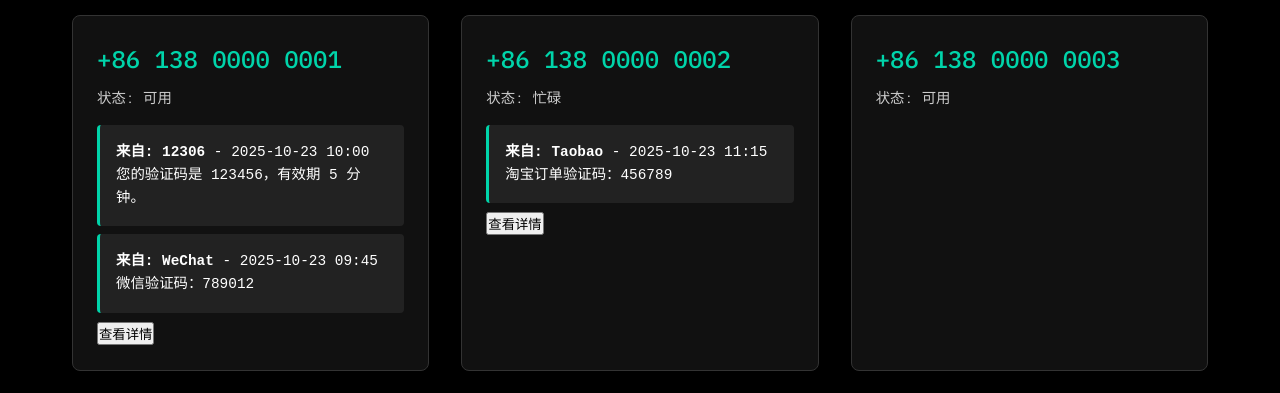
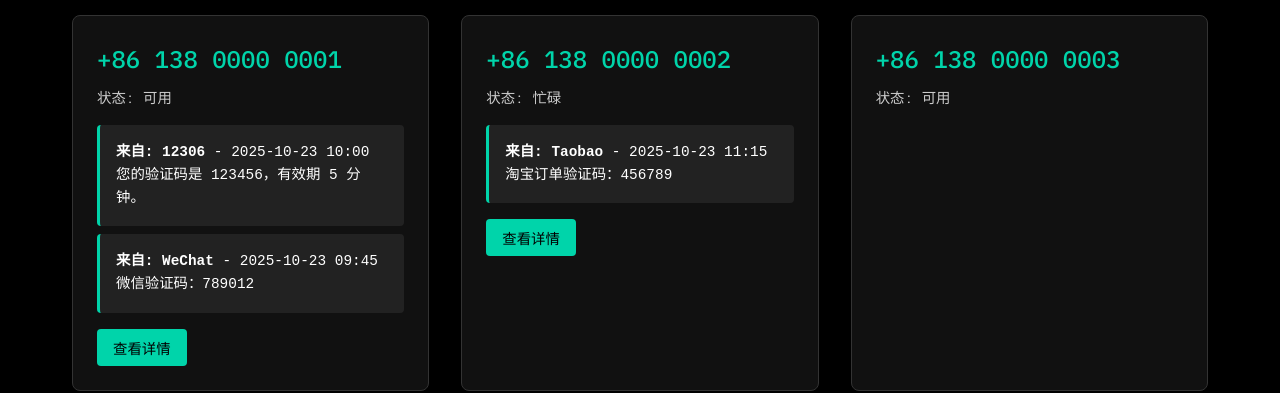
Before and after one commit to edwin986/sms, a plain HTML site: page index.html in a window 1280 px wide. Shown: the part 573-966 px from the top of the page. Drawn offline with Linux system fonts and the light colour scheme.

Commit message:
更新 styles.css

```diff
--- a/styles.css
+++ b/styles.css
@@ -243,3 +243,21 @@ pre {
     overflow-x: auto;
     border: 1px solid #333;
 }
+
+/* 新添加：查看详情按钮样式（添加到文件末尾） */
+.number-card button {
+    background: #00d4aa;
+    color: #000;
+    padding: 0.5rem 1rem;
+    border: none;
+    border-radius: 4px;
+    cursor: pointer;
+    margin-top: 0.5rem;
+    transition: background 0.2s ease;
+    font-family: inherit; /* 继承Monospace字体 */
+    font-size: 0.9rem;
+}
+
+.number-card button:hover {
+    background: #00b894;
+}
```
